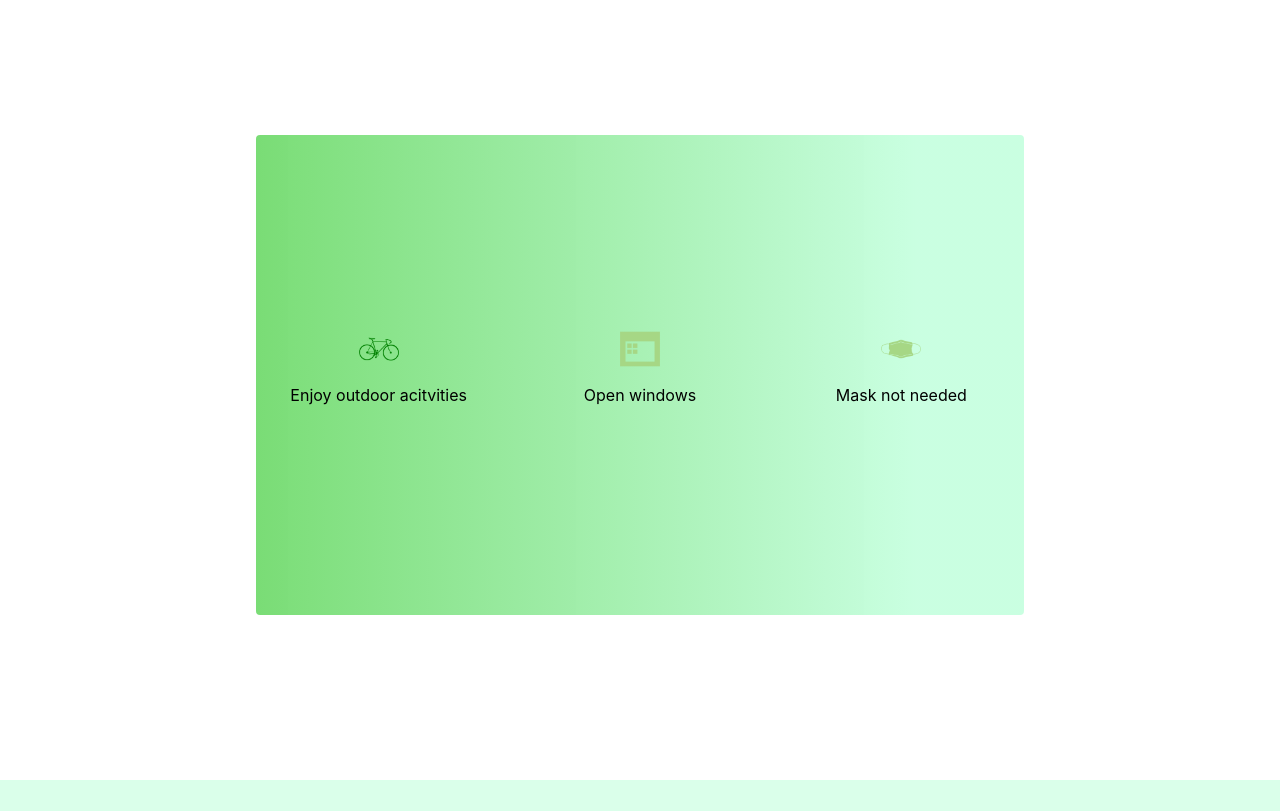
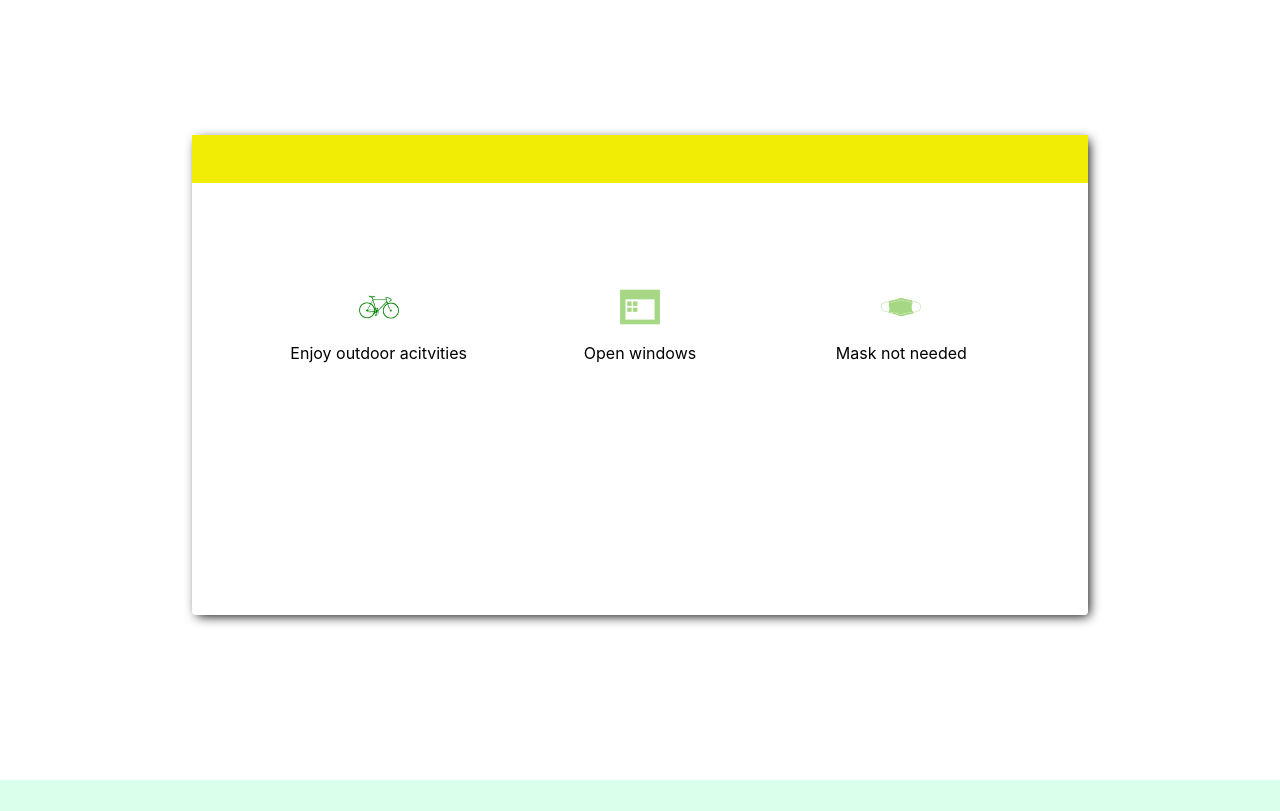
Before and after one commit to Majchrzak202/airQualityApp, a React (Create React App) app: page / in a window 1280 px wide. Shown: the part 400-1211 px from the top of the page. Built offline with nearby package versions, Linux system fonts and the light colour scheme; no server answers.

Commit message:
Added a Card Header with dynamic color depeneding on AQI Level

```diff
--- a/src/components/UI/Card.css
+++ b/src/components/UI/Card.css
@@ -1,4 +1,30 @@
 .card {
+  display: flex;
+  min-height: 60vh;
+  min-width: 70vw;
+  flex-direction: column;
+  justify-content: flex-start;
+  align-items: center;
+  border-top-left-radius: 4px;
+  border-top-right-radius: 4px;
+  border-bottom-left-radius: 4px;
+  border-bottom-right-radius: 4px;
+  background-color: rgba(255, 255, 255, 0.54);
+  background-image: linear-gradient(356deg, rgb(234, 237, 235) 42%);
+  box-shadow: 3px 3px 12px -2px black;
+}
+
+.cardHeader {
+  min-height: 3em;
+  min-width: 100%;
+  flex-grow: 0;
+  flex-shrink: 1;
+  flex-basis: auto;
+  background-color: hsla(59, 96.49%, 48.18%, 1);
+  margin-bottom: 30px;
+}
+
+/* .card {
   display: flex;
   min-height: 60vh;
   min-width: 60vw;
@@ -10,15 +36,15 @@
   border-bottom-right-radius: 4px;
   background-color: hsla(147, 100%, 86.61%, 0.54);
   background-image: linear-gradient(
-    270deg,
-    rgba(187, 255, 217, 0.54) 14%,
-    RGBA(47, 194, 27, 0.56)
+    356deg,
+    RGBA(47, 194, 27, 0.56),
+    rgba(187, 255, 217, 0.54) 42%
   );
-  box-shadow: 0.5 px 1px 7px -2px black;
-}
+  box-shadow: 3px 3px 12px -2px black;
+} */
 
 #Yellow {
-  background-color: hsla(147, 100%, 86.61%, 0.54);
+  background-color: rgba(241, 241, 241, 0.54);
   background-image: linear-gradient(
     270deg,
     rgba(252, 249, 37, 0.54) 14%,
@@ -29,8 +55,8 @@
 #Red {
   background-color: hsla(147, 100%, 86.61%, 0.54);
   background-image: linear-gradient(
-    270deg,
-    rgba(240, 58, 58, 0.54) 14%,
-    RGBA(242,6,20,0.56)
+    340deg,
+    RGBA(242, 6, 20, 0.56),
+    rgba(240, 58, 58, 0.54) 14%
   );
 }
--- a/src/components/UI/Card.js
+++ b/src/components/UI/Card.js
@@ -5,11 +5,12 @@ import { useAqiTheme } from "../../context/AqiLevelThemeContextProvider";
 const Card = ({ children, aqiLevel }) => {
   const { aqiTheme } = useAqiTheme();
 
-  console.log(aqiTheme)
+  console.log(aqiTheme);
 
   return (
-    <div id={aqiTheme} className="card">
-      {children}
+    <div className="card">
+      <div id={aqiTheme} className="cardHeader"></div>
+      <div>{children}</div>
     </div>
   );
 };
```
